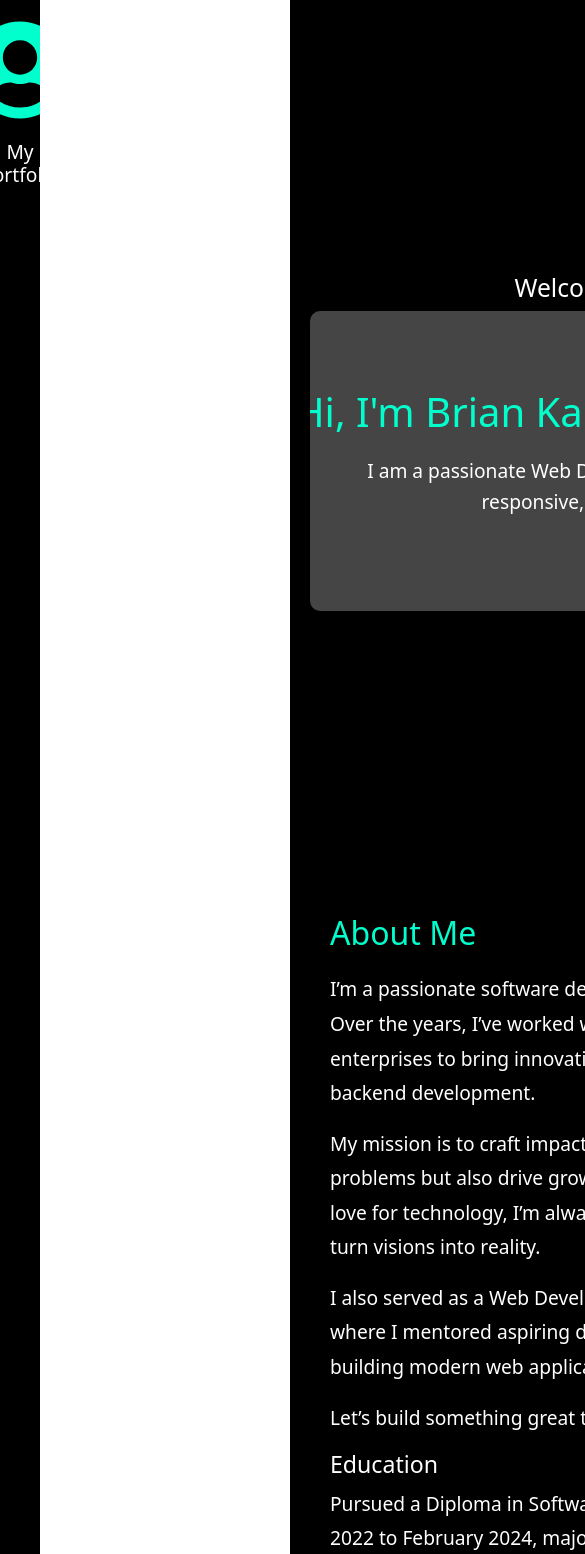
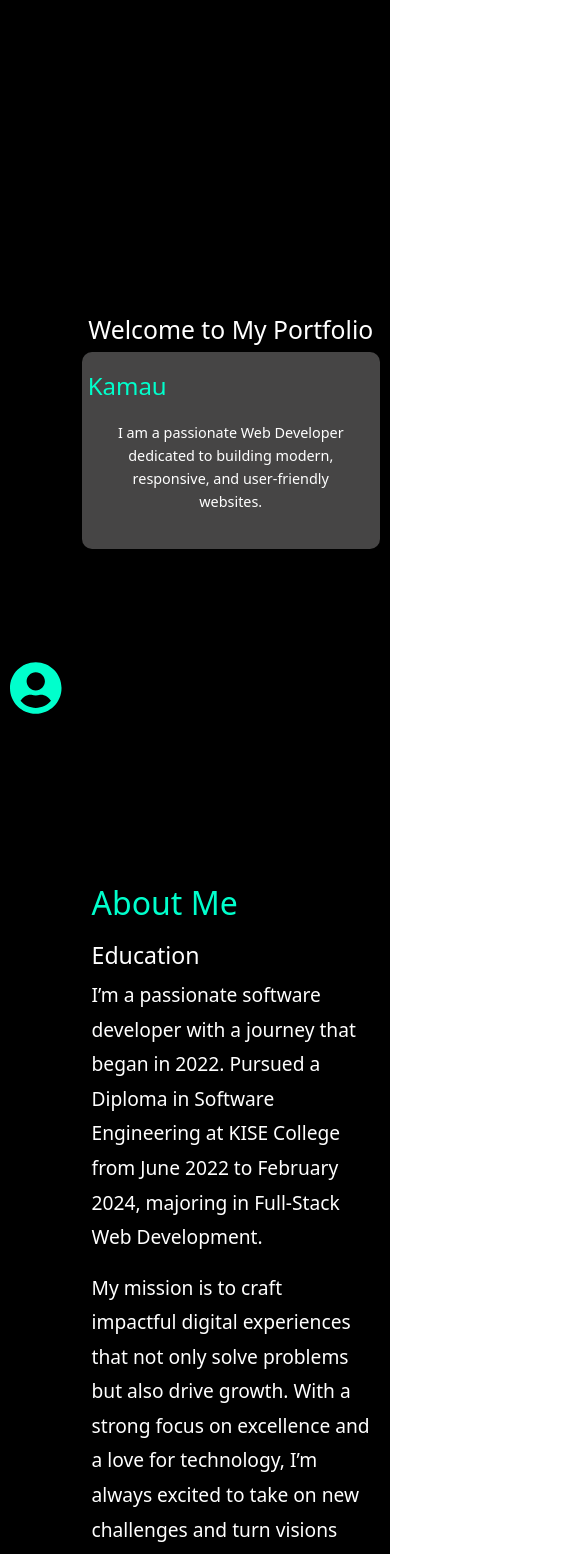
Before and after one commit to Yuikamaa1/react_portfoilio2_latest, a React (Create React App) app: page / in a window 390 px wide. Shown: the top 1554 px of the page, 585 px wide, since content can reach past the window. Built offline with nearby package versions, Linux system fonts and the light colour scheme.

Commit message:
my third commit

```diff
--- a/src/components/Home/Home.css
+++ b/src/components/Home/Home.css
@@ -1,3 +1,4 @@
+/* Base styles (existing) */
 .home {
   padding: 20px;
   margin-left: 250px; /* Adjust for the sidebar width */
@@ -50,12 +51,8 @@
 
 /* Keyframes for sliding right animation */
 @keyframes slide-right {
-  0% {
-    transform: translateX(-100%);
-  }
-  100% {
-    transform: translateX(100%);
-  }
+  0% { transform: translateX(-100%); }
+  100% { transform: translateX(100%); }
 }
 
 .section {
@@ -116,13 +113,10 @@
 
 /* Bounce animation */
 @keyframes bounce {
-  0%, 100% {
-    transform: translateY(0);
-  }
-  50% {
-    transform: translateY(-10px);
-  }
+  0%, 100% { transform: translateY(0); }
+  50% { transform: translateY(-10px); }
 }
+
 /* project css */
 .projects-grid {
   display: grid;
@@ -169,3 +163,65 @@
 .project-card a:hover {
   text-decoration: underline;
 }
+
+/* Responsive Styles */
+
+/* Tablet (max-width: 1024px) */
+@media (max-width: 1024px) {
+  .home {
+    margin-left: 0;
+    padding: 15px;
+  }
+  .home-content {
+    height: auto;
+    padding: 40px;
+  }
+  .home-content h1 {
+    font-size: 2rem;
+  }
+  .section {
+    padding: 40px 15px;
+  }
+  .skills-grid,
+  .projects-grid {
+    grid-template-columns: repeat(2, 1fr);
+  }
+}
+
+/* Mobile (max-width: 768px) */
+@media (max-width: 768px) {
+  .home {
+    padding: 10px;
+  }
+  .home-content {
+    padding: 30px;
+  }
+  .home-content h1 {
+    font-size: 1.8rem;
+    animation-duration: 4s;
+  }
+  .home-content p {
+    font-size: 1rem;
+  }
+  .section {
+    padding: 30px 10px;
+  }
+  .skills-grid,
+  .projects-grid {
+    grid-template-columns: 1fr;
+  }
+}
+
+/* Small mobile (max-width: 480px) */
+@media (max-width: 480px) {
+  .home-content {
+    padding: 20px;
+  }
+  .home-content h1 {
+    font-size: 1.5rem;
+    animation-duration: 3s;
+  }
+  .home-content p {
+    font-size: 0.9rem;
+  }
+}
--- a/src/components/Home/Home.js
+++ b/src/components/Home/Home.js
@@ -20,9 +20,11 @@ function Home() {
       <section id="about" className="section">
         <h2>About Me</h2>
         <p>
-          I’m a passionate software developer with a journey that began in 2022. Over the years,
-          I’ve worked with startups, small businesses, and enterprises to bring innovative ideas
-          to life through web, mobile, and backend development.
+        <h3>Education</h3>
+
+          I’m a passionate software developer with a journey that began in 2022.
+          Pursued a Diploma in Software Engineering at KISE College from June 2022 to February 2024,
+          majoring in Full-Stack Web Development.
         </p>
         <p>
           My mission is to craft impactful digital experiences that not only solve problems but
@@ -30,15 +32,10 @@ function Home() {
           always excited to take on new challenges and turn visions into reality.
         </p>
         <p>
-          I also served as a Web Development teacher at Ubunifu College, Nairobi, where I mentored
+          I also served as a Web Development teacher/attachee at Ubunifu College, Nairobi, where I mentored
           aspiring developers and shared my expertise in building modern web applications.
         </p>
         <p>Let’s build something great together.</p>
-        <h3>Education</h3>
-        <p>
-          Pursued a Diploma in Software Engineering at KISE College from June 2022 to February 2024,
-          majoring in Full-Stack Web Development.
-        </p>
       </section>
 
       <section id="skills" className="section">
@@ -47,15 +44,15 @@ function Home() {
   <div className="skills-grid">
     <div className="skill-card">
       <strong>Web Development</strong>
-      <p>Building responsive and scalable websites using React, HTML, CSS, and Bootstrap.</p>
+      <p>Building responsive and scalable websites using React, HTML, CSS, js and Bootstrap.</p>
     </div>
     <div className="skill-card">
       <strong>Backend Development</strong>
-      <p>Creating robust server-side applications with Node.js, Express, and Laravel.</p>
+      <p>Creating robust server-side applications with PHP and Laravel.</p>
     </div>
     <div className="skill-card">
       <strong>Mobile App Development</strong>
-      <p>Developing cross-platform mobile apps using React Native and Flutter.</p>
+      <p>Developing cross-platform mobile apps using java.</p>
     </div>
     <div className="skill-card">
       <strong>Web Penetration Testing</strong>
@@ -63,7 +60,7 @@ function Home() {
     </div>
     <div className="skill-card">
       <strong>UI/UX Design</strong>
-      <p>Designing intuitive interfaces with tools like Figma and Adobe XD.</p>
+      <p>Designing intuitive interfaces with tools like Figma.</p>
     </div>
     <div className="skill-card">
       <strong>Project Consulting</strong>
--- a/src/components/sidebar/Sidebar.css
+++ b/src/components/sidebar/Sidebar.css
@@ -110,3 +110,86 @@
   font-size: 0.8rem;
   color: #ccc; /* Light gray for footer text */
 }
+/* Existing styles remain the same until the media queries */
+
+/* Tablet Devices (768px - 1024px) */
+@media (max-width: 1024px) {
+  .sidebar {
+    width: 200px;
+    padding: 15px;
+  }
+  .profile-icon {
+    font-size: 80px;
+  }
+  .sidebar h2 {
+    font-size: 1.3rem;
+    margin-bottom: 15px;
+  }
+  .sidebar ul li a {
+    font-size: 1rem;
+    padding: 8px 15px;
+  }
+}
+
+/* Mobile Devices (up to 768px) */
+@media (max-width: 768px) {
+  .sidebar {
+    width: 100%;
+    height: auto;
+    position: relative;
+    box-shadow: none;
+    padding: 15px;
+    flex-direction: row;
+    flex-wrap: wrap;
+    justify-content: center;
+  }
+  .profile-pic-container {
+    width: 100%;
+    margin-bottom: 15px;
+  }
+  .sidebar h2 {
+    width: 100%;
+    font-size: 1.2rem;
+    margin-bottom: 15px;
+  }
+  .sidebar ul {
+    width: 100%;
+    display: flex;
+    flex-wrap: wrap;
+    justify-content: center;
+    gap: 8px;
+  }
+  .sidebar ul li {
+    margin: 0;
+    width: auto;
+  }
+  .sidebar ul li a {
+    font-size: 1rem;
+    padding: 8px 12px;
+    border-radius: 20px;
+  }
+  .sidebar-footer {
+    width: 100%;
+    margin-top: 15px;
+  }
+}
+
+/* Small Mobile Devices (up to 480px) */
+@media (max-width: 480px) {
+  .sidebar {
+    padding: 10px;
+  }
+  .profile-icon {
+    font-size: 60px;
+  }
+  .sidebar h2 {
+    font-size: 1.1rem;
+  }
+  .sidebar ul li a {
+    font-size: 0.9rem;
+    padding: 6px 10px;
+  }
+  .sidebar-footer {
+    font-size: 0.7rem;
+  }
+}
```
